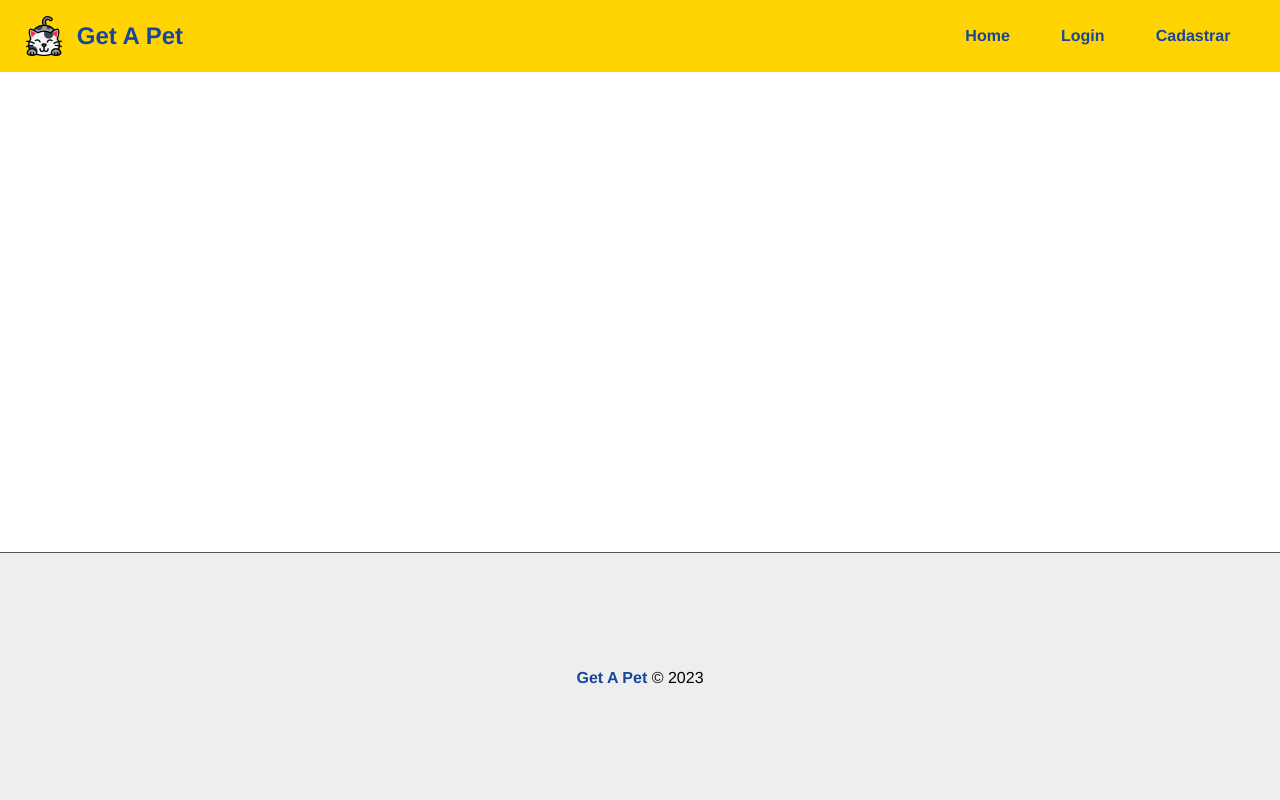
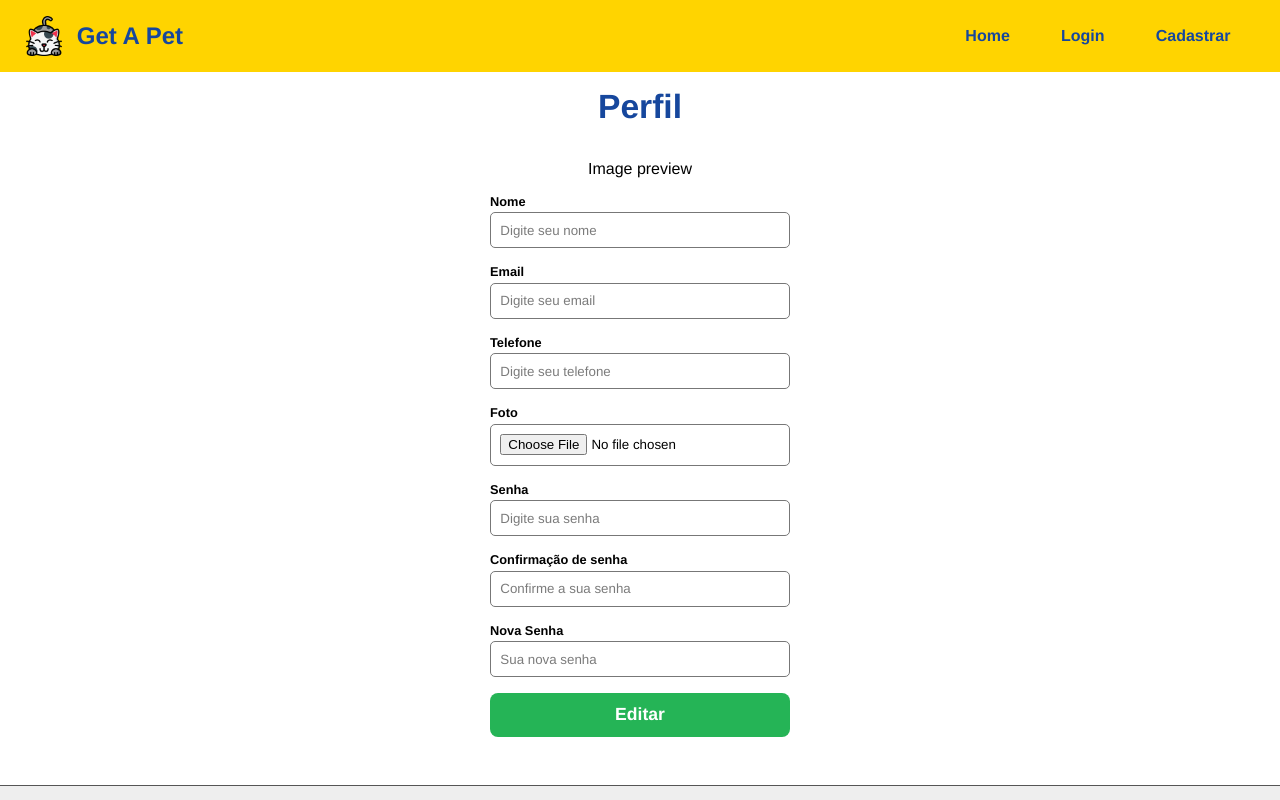
Before and after one commit to MaraisaFerreira/get_a_pet_MERN, a React (Vite) app in the folder frontend/: page /users/profile in a window 1280 px wide. Shown: the top 800 px of the page. Built offline with nearby package versions, Linux system fonts and the light colour scheme.

Commit message:
profile page form

```diff
--- a/frontend/src/App.jsx
+++ b/frontend/src/App.jsx
@@ -10,6 +10,7 @@ import Container from './components/layouts/Container';
 import Footer from './components/layouts/Footer';
 import Message from './components/layouts/Message';
 import Navbar from './components/layouts/Navbar';
+import Profile from './components/pages/user/Profile';
 
 /* context */
 import { UserProvider } from './context/UserContext';
@@ -23,6 +24,7 @@ function App() {
 				<Container>
 					<Routes>
 						<Route path='/login' element={<Login />} />
+						<Route path='/users/profile' element={<Profile />} />
 						<Route path='/register' element={<Register />} />
 						<Route path='/' element={<Home />} />
 					</Routes>
--- a/frontend/src/components/layouts/Navbar.jsx
+++ b/frontend/src/components/layouts/Navbar.jsx
@@ -25,6 +25,9 @@ function Navbar() {
 				</li>
 				{authenticated ? (
 					<>
+						<li>
+							<Link to='/users/profile'>Perfil</Link>
+						</li>
 						<li onClick={logout}>Sair</li>
 					</>
 				) : (
--- /dev/null
+++ b/frontend/src/components/pages/user/Profile.jsx
@@ -0,0 +1,85 @@
+import formStyle from '../../form/Form.module.css';
+import style from './Profile.module.css';
+
+import { useState } from 'react';
+
+import Input from '../../form/Input';
+
+function Profile() {
+	function handleOnChange(e) {}
+
+	function handleFile(e) {}
+
+	function handleSubmit(e) {
+		e.preventDefault();
+	}
+
+	const [user, setUser] = useState({});
+
+	return (
+		<section>
+			<div className={style.profile_header}>
+				<h1>Perfil</h1>
+				<p>Image preview</p>
+			</div>
+			<form className={formStyle.form_container} onSubmit={handleSubmit}>
+				<Input
+					type='text'
+					text='Nome'
+					name='name'
+					placeholder='Digite seu nome'
+					handleOnChange={handleOnChange}
+					value={user.name || ''}
+				/>
+				<Input
+					type='email'
+					text='Email'
+					name='email'
+					placeholder='Digite seu email'
+					handleOnChange={handleOnChange}
+					value={user.email || ''}
+				/>
+				<Input
+					type='text'
+					text='Telefone'
+					name='phone'
+					placeholder='Digite seu telefone'
+					handleOnChange={handleOnChange}
+					value={user.phone || ''}
+				/>
+				<Input
+					type='file'
+					text='Foto'
+					name='image'
+					placeholder='Upload de imagem'
+					handleOnChange={handleFile}
+					value={user.name || ''}
+				/>
+				<Input
+					type='password'
+					text='Senha'
+					name='password'
+					placeholder='Digite sua senha'
+					handleOnChange={handleOnChange}
+				/>
+				<Input
+					type='password'
+					text='Confirmação de senha'
+					name='confirmPassword'
+					placeholder='Confirme a sua senha'
+					handleOnChange={handleOnChange}
+				/>
+				<Input
+					type='password'
+					text='Nova Senha'
+					name='newPaswword'
+					placeholder='Sua nova senha'
+					handleOnChange={handleOnChange}
+				/>
+				<input type='submit' value='Editar' />
+			</form>
+		</section>
+	);
+}
+
+export default Profile;
--- /dev/null
+++ b/frontend/src/components/pages/user/Profile.module.css
@@ -0,0 +1,4 @@
+.profile_header {
+	margin-bottom: 1em;
+	text-align: center;
+}
```
